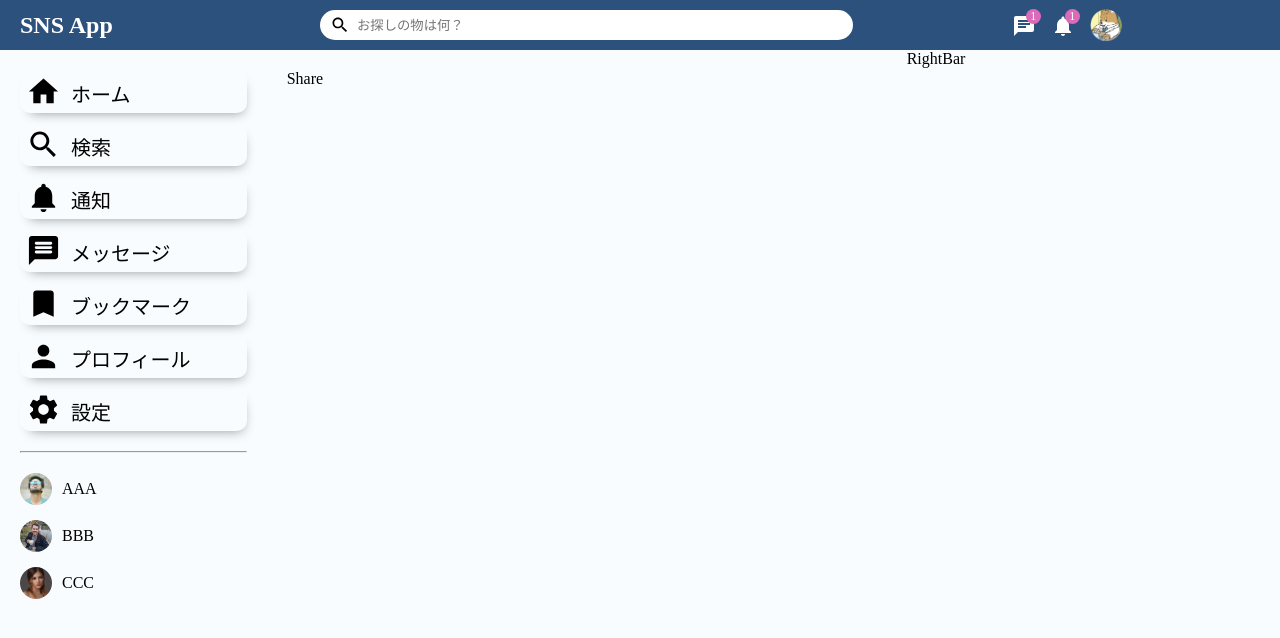
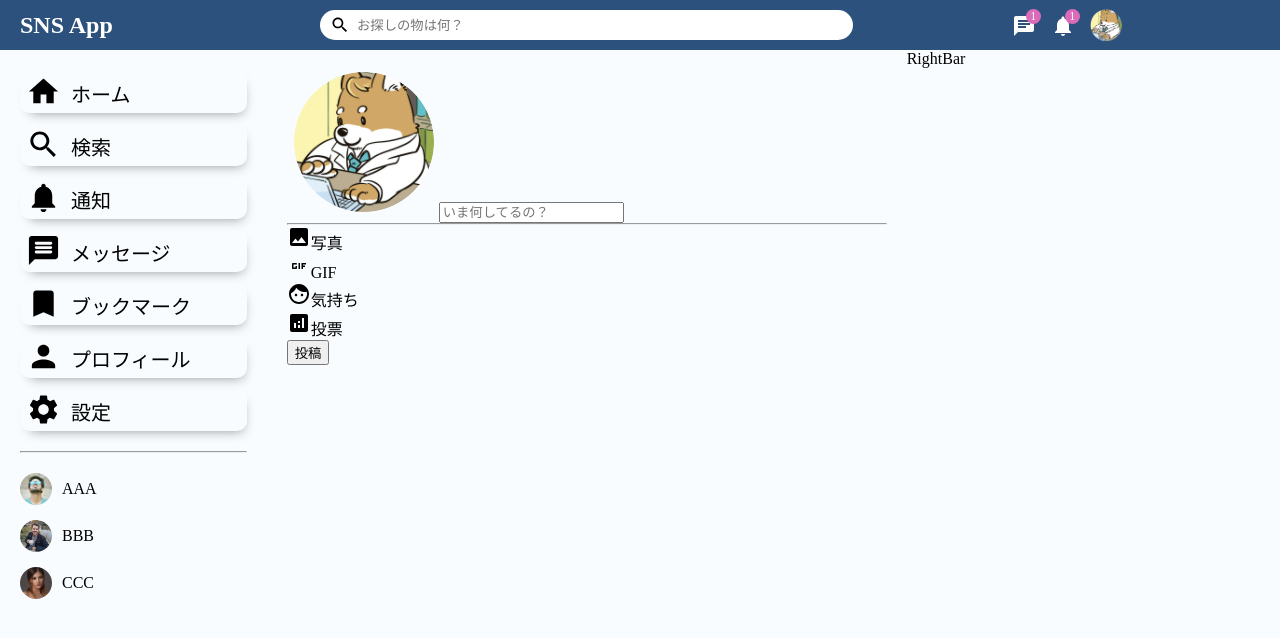
Before and after one commit to shumatsumoto/sns-app-frontend, a React (Create React App) app: page / in a window 1280 px wide. Shown: the top 638 px of the page. Built offline with nearby package versions, Linux system fonts and the light colour scheme.

Commit message:
Shareコンポーネント作成

```diff
--- a/src/components/share/Share.jsx
+++ b/src/components/share/Share.jsx
@@ -1,8 +1,44 @@
+import { Analytics, Face, Gif, Image } from "@mui/icons-material";
 import React from "react";
 import "./Share.css";
 
 function Share() {
-  return <div>Share</div>;
+  return (
+    <div className="share">
+      <div className="shareWrapper">
+        <div className="shareTop">
+          <img src="/assets/person/1.jpeg" alt="" className="shareProfileImg" />
+          <input
+            type="text"
+            className="shareInput"
+            placeholder="いま何してるの？"
+          />
+        </div>
+        <hr className="shareHr" />
+        <div className="shareButtons">
+          <div className="shareOptions">
+            <div className="shareOption">
+              <Image className="shareIcon" />
+              <span className="shareOptionText">写真</span>
+            </div>
+            <div className="shareOption">
+              <Gif className="shareIcon" />
+              <span className="shareOptionText">GIF</span>
+            </div>
+            <div className="shareOption">
+              <Face className="shareIcon" />
+              <span className="shareOptionText">気持ち</span>
+            </div>
+            <div className="shareOption">
+              <Analytics className="shareIcon" />
+              <span className="shareOptionText">投票</span>
+            </div>
+            <button className="shareButton">投稿</button>
+          </div>
+        </div>
+      </div>
+    </div>
+  );
 }
 
 export default Share;
```
